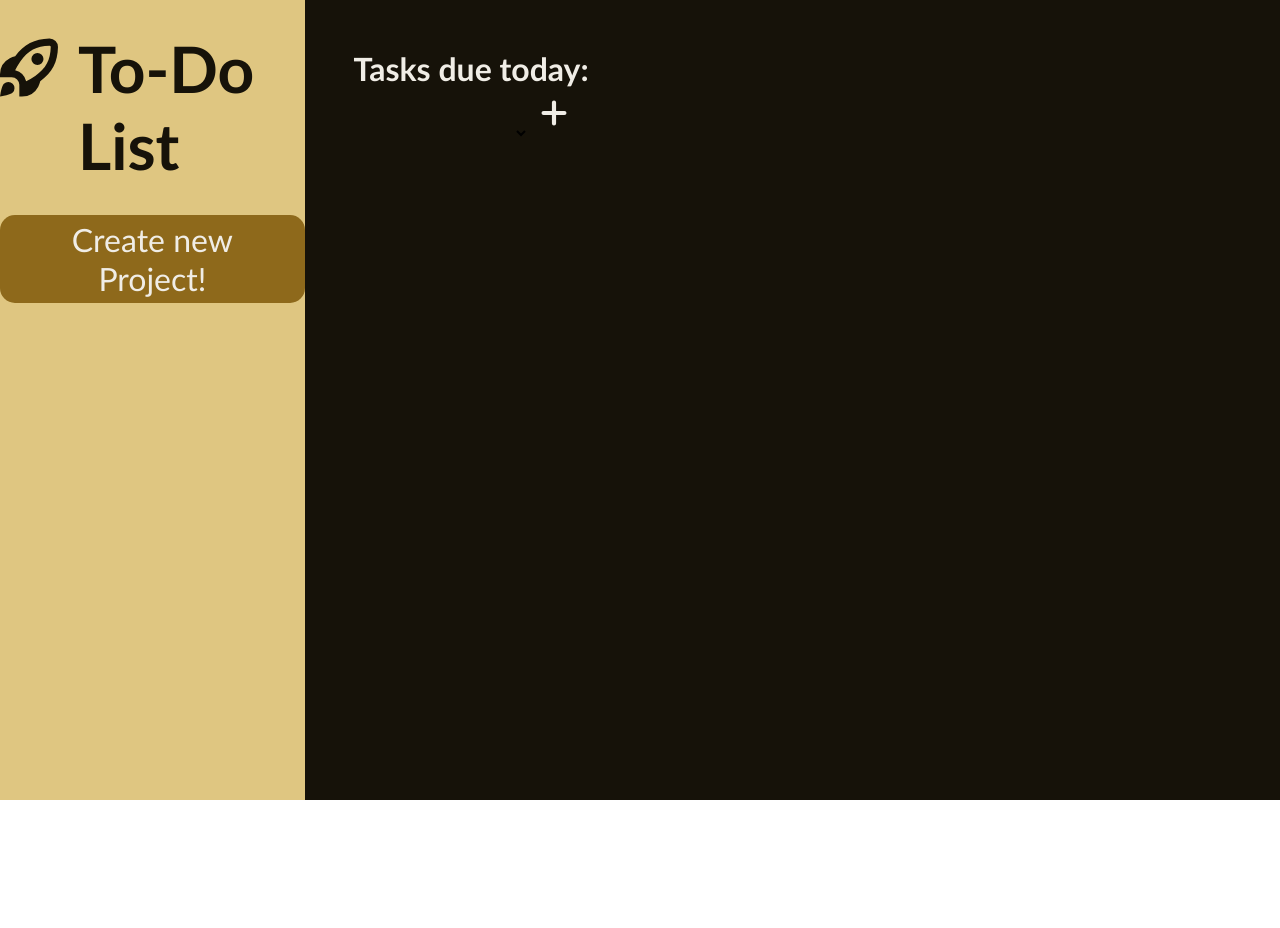
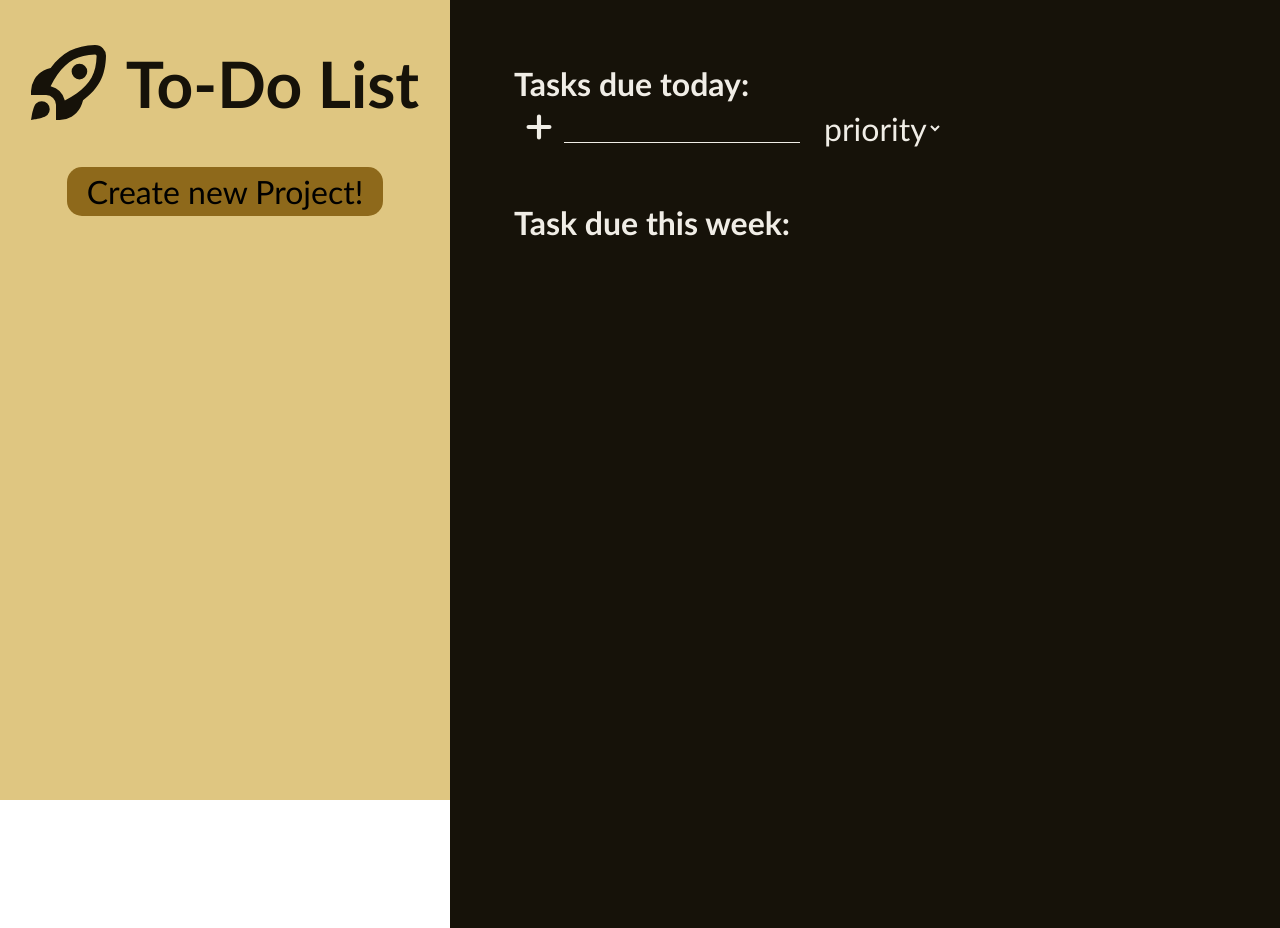
Before and after one commit to Damianen/todo-list, a website built with webpack: page dist/index.html in a window 1280 px wide. Before the commit the page ends 800 px from the top, so only its background shows below. Built offline with nearby package versions, Linux system fonts and the light colour scheme.

Commit message:
Add style to add task and weekly tasks

```diff
--- a/src/homePage.js
+++ b/src/homePage.js
@@ -38,15 +38,21 @@ export default function build() {
 
     const newTaskName = document.createElement("input");
     const newTaskPriority = document.createElement("select");
+    newTaskPriority.innerHTML = '<option value="">priority</option>';
     const newTaskBtn = document.createElement("button");
-    newTaskForm.append(newTaskName, newTaskPriority, newTaskBtn);
+    newTaskForm.append(newTaskBtn, newTaskName, newTaskPriority);
     newTaskBtn.innerHTML = '<svg xmlns="http://www.w3.org/2000/svg" id="Outline" viewBox="0 0 24 24"><path d="M17,11H13V7a1,1,0,0,0-1-1h0a1,1,0,0,0-1,1v4H7a1,1,0,0,0-1,1H6a1,1,0,0,0,1,1h4v4a1,1,0,0,0,1,1h0a1,1,0,0,0,1-1V13h4a1,1,0,0,0,1-1h0A1,1,0,0,0,17,11Z"/></svg>'
 
     todaysTasks.append(text);
 
     todaysTasks.append(newTask);
 
-    main.append(todaysTasks);
+    const weekTasks = document.createElement("div");
+    const weekTasksTitle = document.createElement("h1");
+    weekTasksTitle.textContent = "Task due this week:";
+    weekTasks.append(weekTasksTitle);
+
+    main.append(todaysTasks, weekTasks);
 
     document.body.append(sideBar, main);
 }
--- a/src/style.css
+++ b/src/style.css
@@ -4,6 +4,10 @@
     border: none;
     background: none;
     font-family: 'Gill Sans', 'Gill Sans MT', Calibri, 'Trebuchet MS', sans-serif;
+}
+
+input:focus {
+    outline: none;
 }
 
 body {
@@ -14,6 +18,7 @@ body {
     flex: 1 1 0%;
     background-color: #DFC681;
     height: 100vh;
+    min-width: 450px;
 }
 
 .sidebar-main {
@@ -44,11 +49,15 @@ svg.logo {
     flex: 3.2 1 0%;
     background-color: #161209;
     height: 100vh;
+    color: #F0EDE6;
+    padding: 5%;
+    display: flex;
+    flex-direction: column;
+    gap: 50px;
 }
 
 .create-btn {
     background-color: #8E691B;
-    color: #F0EDE6;
     font-size: 2rem;
     margin: auto;
     margin-top: 10%;
@@ -67,12 +76,26 @@ svg.logo {
 }
 
 .todays-tasks {
-    color: #F0EDE6;
-    padding: 5%;
+    font-size: 1rem;
 }
 
-.new-task {
+.new-task form {
     display: flex;
+    height: 50px;
+    align-items: center;
+}
+
+.new-task form input {
+    border-bottom: 1px solid #F0EDE6;
+    height: 25px;
+    padding: 2px;
+    font-size: 20px;
+}
+
+.new-task form select {
+    color: #F0EDE6;
+    margin-left: 20px;
+    font-size: 2rem;
 }
 
 .new-task svg{
@@ -80,3 +103,12 @@ svg.logo {
     height: 50px;
     width: 50px;
 }
+
+.new-task form button {
+    transition: 1s ease-in-out;
+}
+
+.new-task form button:hover {
+    transform: rotate(360deg);
+    cursor: pointer;
+}
```
Also changed, not shown: dist/index.bundle.js.
